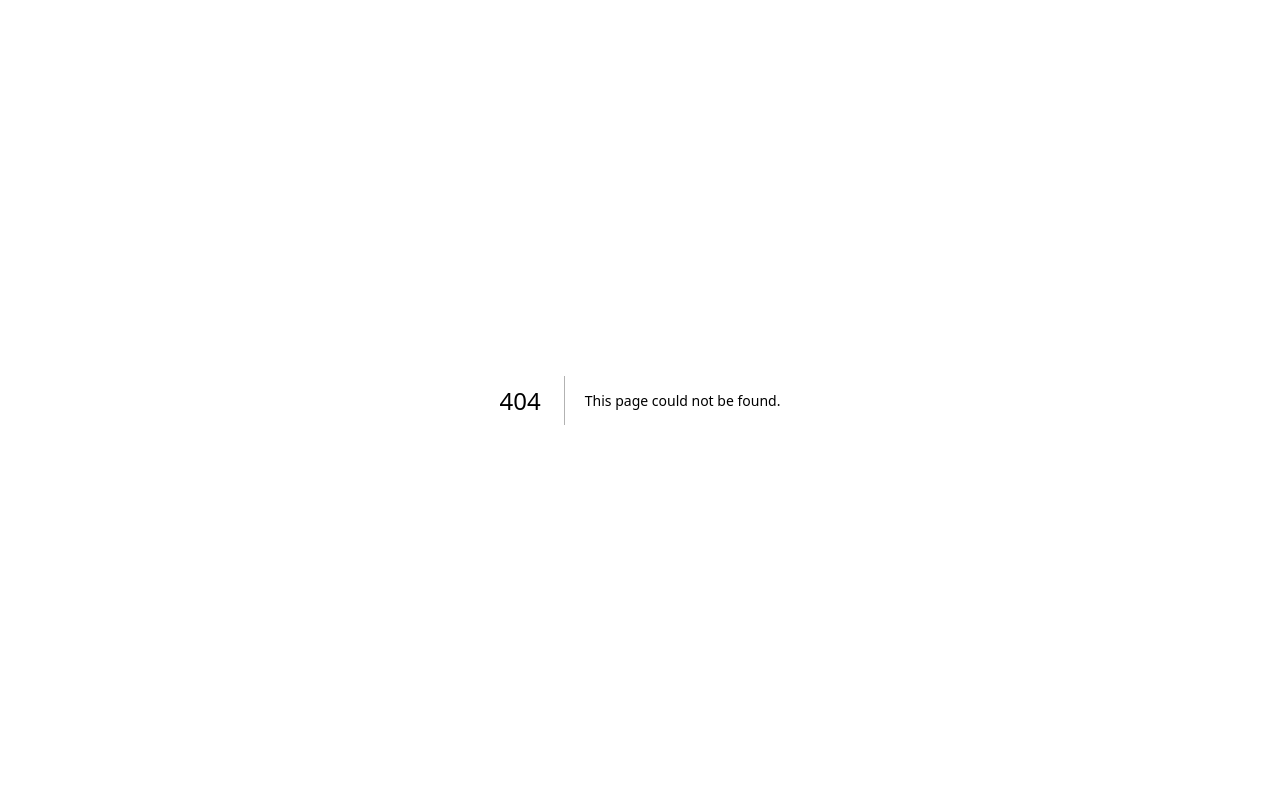
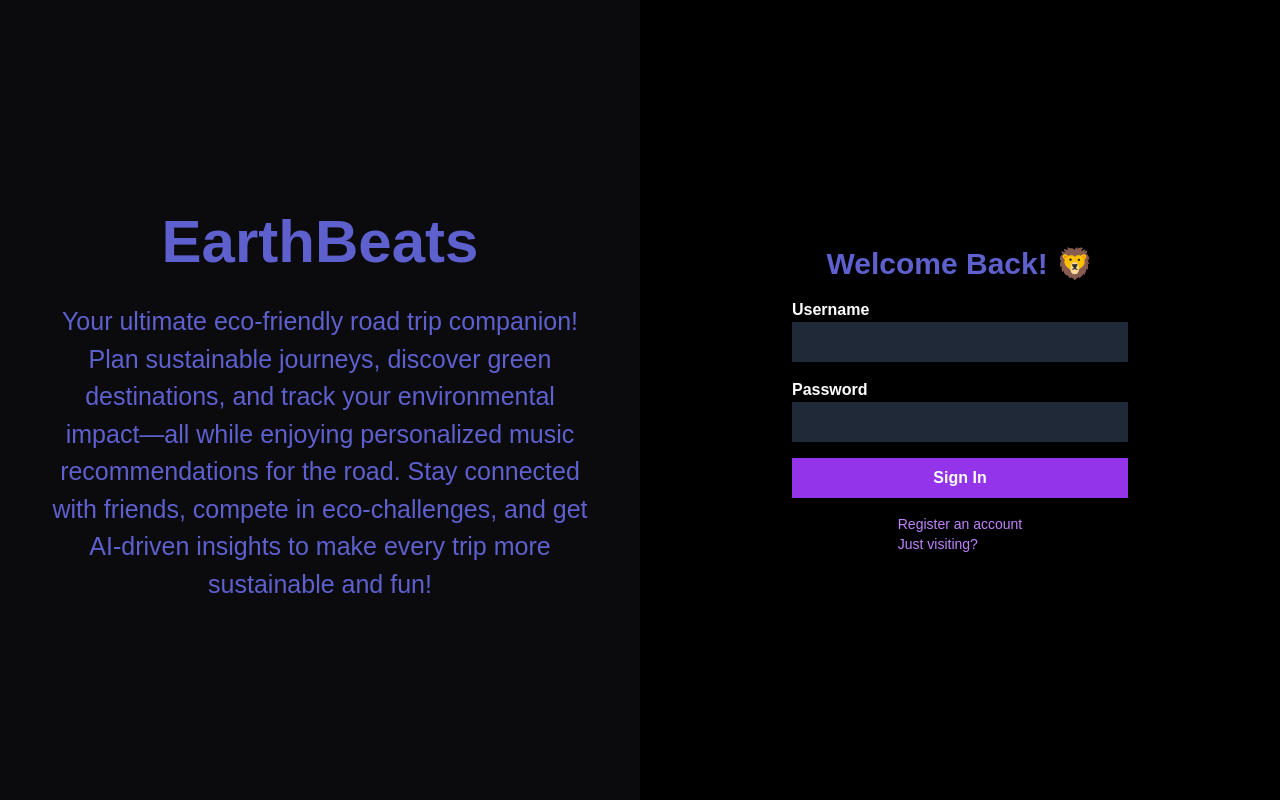
Before and after one commit to SonNguyen25/hackbeanpot-2025, a Next.js app: page /login in a window 1280 px wide. Before the commit this address had no page. Built offline with nearby package versions, Linux system fonts and the light colour scheme.

Commit message:
update routing

```diff
--- /dev/null
+++ b/src/app/components/sidebar/LoginSidebar.js
@@ -0,0 +1,81 @@
+"use client";
+
+import { useState } from "react";
+import { useRouter } from "next/navigation";
+import Link from "next/link";
+// import * as client from "@/app/profile/client"; // Update this path as needed
+
+export default function LoginSidebar() {
+  const router = useRouter();
+  const [credentials, setCredentials] = useState({
+    _id: "",
+    username: "",
+    password: "",
+    firstName: "",
+    lastName: "",
+    displayName: "",
+    role: "USER",
+    email: "",
+    dob: new Date(), // Fix: Keep Date format
+    profilePicture: "",
+    bio: "",
+    yearOfExperience: 0,
+    sex: "",
+  });
+
+  const signin = async (e) => {
+    e.preventDefault(); // Prevents page refresh
+    try {
+      const user = await client.signin(credentials);
+      alert(`Welcome, ${user.displayName}!`); // Replace with toast notification
+      router.push("/Home/Community"); // Navigate to Home
+    } catch (error) {
+      alert("Login Failed! Try again."); // Replace with toast notification
+    }
+  };
+
+  return (
+    <div className="flex flex-col items-center bg-black p-6 rounded-lg shadow-lg w-full max-w-sm">
+      <h1 className="text-3xl font-bold text-gradient mb-4">Welcome Back! 🦁</h1>
+
+      <form className="w-full" onSubmit={signin}>
+        <div className="mb-4">
+          <label className="block font-semibold text-white">Username</label>
+          <input
+            type="text"
+            className="w-full p-2 rounded-md bg-gray-800 text-white focus:outline-none focus:ring-2 focus:ring-purple-500"
+            value={credentials.username}
+            onChange={(e) => setCredentials({ ...credentials, username: e.target.value })}
+          />
+        </div>
+
+        <div className="mb-4">
+          <label className="block font-semibold text-white">Password</label>
+          <input
+            type="password"
+            className="w-full p-2 rounded-md bg-gray-800 text-white focus:outline-none focus:ring-2 focus:ring-purple-500"
+            value={credentials.password}
+            onChange={(e) => setCredentials({ ...credentials, password: e.target.value })}
+          />
+        </div>
+
+        <button
+          type="submit"
+          className="w-full bg-purple-600 hover:bg-purple-700 text-white font-bold py-2 px-4 rounded-md transition"
+        >
+          Sign In
+        </button>
+      </form>
+
+      <div className="mt-4 text-sm text-gray-400">
+        <Link href="/Main/CreateAccount" className="hover:underline text-purple-400">
+          Register an account
+        </Link>
+        <br />
+        <Link href="/Home/Community" className="hover:underline text-purple-400">
+          Just visiting?
+        </Link>
+      </div>
+    </div>
+  );
+}
--- /dev/null
+++ b/src/app/components/sidebar/index.css
@@ -0,0 +1,74 @@
+.login-screen-bar {
+    height: 100vh;
+    width: 500px;
+    padding: 50px;
+    margin: 0px;
+    top: 0;
+    background-color: rgb(19, 19, 21);
+    padding-left: 25px; /* Half of the spacing between */
+    padding-right: 50px; /* Adjust as needed */
+    flex-grow: 1;
+    flex: 1;
+    display: flex;
+    flex-direction: column;
+    align-items: center; /* Center horizontally */
+  }
+  .text-gradient {
+      background-image: linear-gradient(to bottom right, #c084fc, #db2777);
+      color: transparent;
+      background-clip: text;
+      -webkit-background-clip: text;
+      -webkit-text-fill-color: transparent;
+    }
+  .login-screen-header {
+    color: lightgrey;
+    margin: 0px;
+  }
+  .asterick {
+    color: rgb(210, 62, 62);
+  }
+  .form-group {
+    margin-bottom: 10px;
+  }
+
+  .form-group input {
+    background-color: rgb(40, 40, 40) !important;
+    color: white !important;
+    border: 10px;
+  }
+
+  .form-group label {
+    color: lightgrey;
+    font-size: 12px;
+  }
+
+  .login-account-form a {
+    width: 100%;
+    margin-bottom: 10px;
+  }
+
+  .login-screen-bar a {
+    text-decoration: none;
+    color: lightgrey;
+    font-size: 15px;
+  }
+
+  @media (max-width: 1000px) {
+    .login-screen-bar {
+      height: auto;
+    }
+
+  }
+
+  @media (max-width: 768px) {
+    .login-screen-bar {
+      height: auto;
+    }
+
+  }
+
+  @media (max-width: 480px) {
+    .login-screen-bar {
+      height: auto;
+    }
+  }
--- /dev/null
+++ b/src/app/login/page.js
@@ -0,0 +1,39 @@
+"use client";
+
+import { useSearchParams } from "next/navigation";
+import { useEffect, useState } from "react";
+import LoginSidebar from "@/app/components/sidebar/LoginSidebar";
+import CreateAccount from "@/app/components/sidebar/CreateAccount";
+
+export default function Login() {
+  const searchParams = useSearchParams();
+  const [page, setPage] = useState("Login");
+
+  useEffect(() => {
+    if (searchParams) {
+      const param = searchParams.get("page");
+      setPage(param === "CreateAccount" ? "CreateAccount" : "Login");
+    }
+  }, [searchParams]); // Depend on searchParams
+
+  return (
+    <div className="flex h-screen w-full bg-[#0b0b0e]">
+      {/* Main Content */}
+      <div className="hidden md:flex flex-col justify-center px-12 text-center w-1/2">
+        <h1 className="text-gradient text-[60px] font-bold">EarthBeats</h1>
+        <p className="text-gradient text-[25px] mt-4">
+          Your ultimate eco-friendly road trip companion! Plan sustainable
+          journeys, discover green destinations, and track your environmental
+          impact—all while enjoying personalized music recommendations for the
+          road. Stay connected with friends, compete in eco-challenges, and get
+          AI-driven insights to make every trip more sustainable and fun!
+        </p>
+      </div>
+
+      {/* Sidebar */}
+      <div className="flex items-center justify-center w-full md:w-1/2 bg-black p-6">
+        {page === "CreateAccount" ? <CreateAccount /> : <LoginSidebar />}
+      </div>
+    </div>
+  );
+}
--- a/src/app/page.js
+++ b/src/app/page.js
@@ -103,8 +103,11 @@ import { MapPin, Music, Leaf, ChevronRight } from "lucide-react"
 import { motion } from "framer-motion"
 import { useInView } from "react-intersection-observer"
 import GoogleMapComponent from "@/app/components/google-maps-api";
+import { useRouter } from "next/navigation";
 
 function Nav() {
+  const router = useRouter();
+
   return (
     <motion.nav
       initial={{ y: -100 }}
@@ -286,6 +289,7 @@ function Footer() {
 
 
 export default function Home() {
+
   return (
     <main className="min-h-screen bg-white text-primary">
       <Nav />
```
Also changed, not shown: src/app/components/sidebar/CreateAccount.js (added), src/app/map/page.js (renamed from src/app/pages/index.js).
